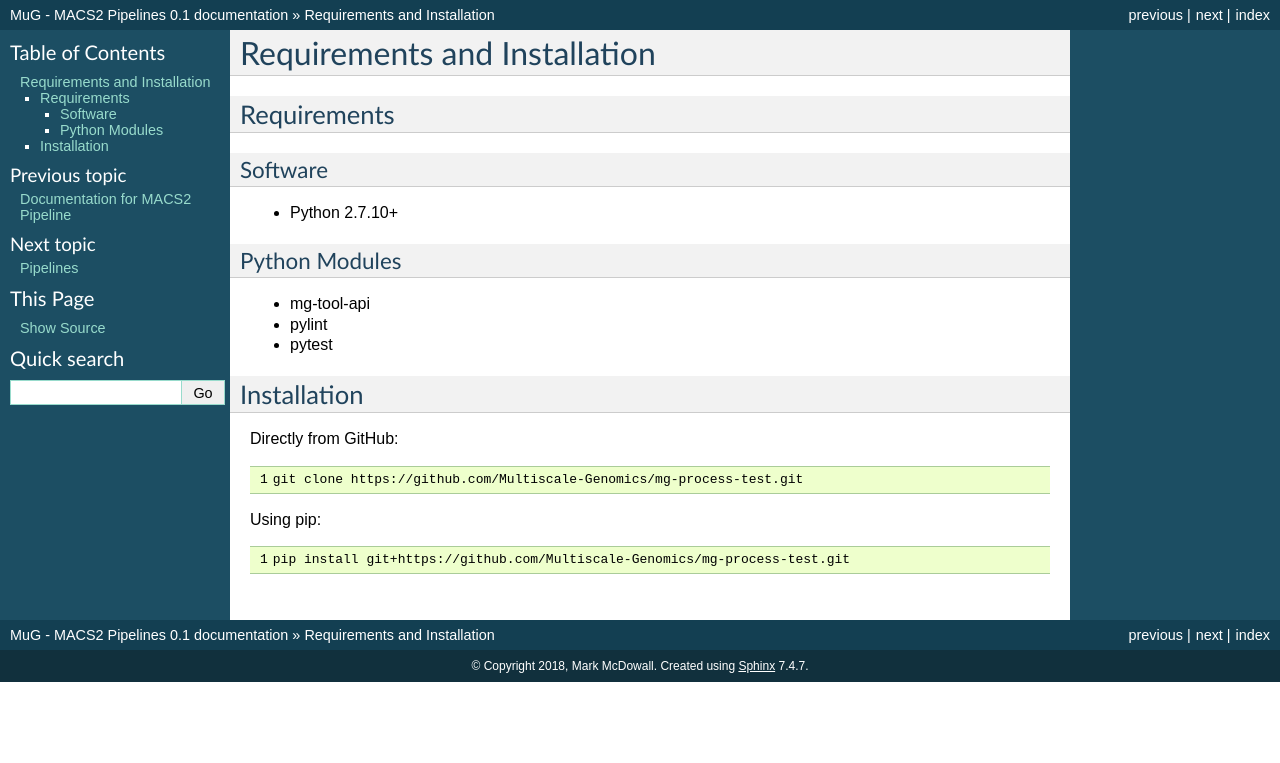
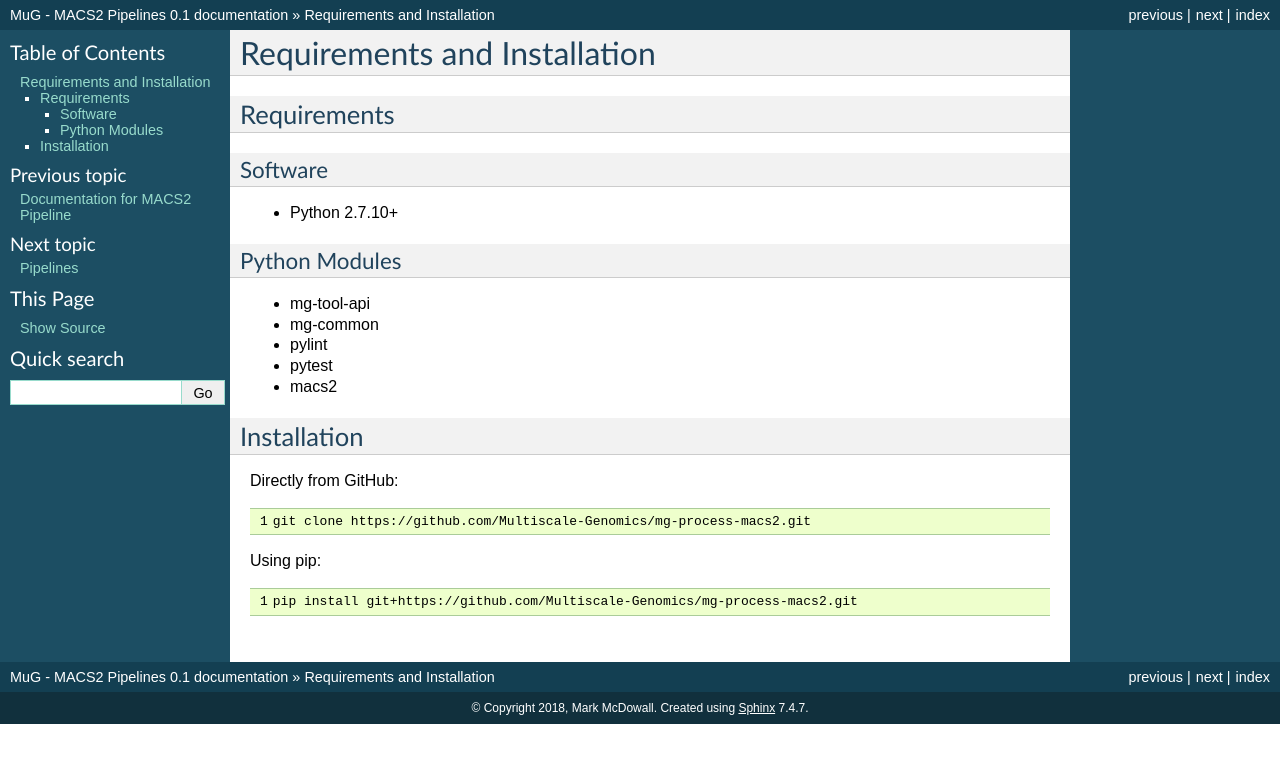
Before and after one commit to Multiscale-Genomics/mg-process-macs2, a Sphinx documentation site: the page built from docs/install.rst, in a window 1280 px wide. Shown: the top 763 px of the page. Built offline with Sphinx 7.4.7, drawn with Linux system fonts in a browser that asks for light colours.

Commit message:
Fix for the docs

```diff
--- a/docs/install.rst
+++ b/docs/install.rst
@@ -28,8 +28,10 @@
 ^^^^^^^^^^^^^^
 
 - mg-tool-api
+- mg-common
 - pylint
 - pytest
+- macs2
 
 Installation
 ------------
@@ -38,11 +40,11 @@
 .. code-block:: none
    :linenos:
 
-   git clone https://github.com/Multiscale-Genomics/mg-process-test.git
+   git clone https://github.com/Multiscale-Genomics/mg-process-macs2.git
 
 Using pip:
 
 .. code-block:: none
    :linenos:
 
-   pip install git+https://github.com/Multiscale-Genomics/mg-process-test.git
+   pip install git+https://github.com/Multiscale-Genomics/mg-process-macs2.git
--- a/docs/pipelines.rst
+++ b/docs/pipelines.rst
@@ -18,7 +18,7 @@
 
 Test Tool
 ---------
-.. automodule:: mg-process_macs2.process_macs2
+.. automodule:: mg_process_macs2.process_macs2
 
    This is a demonstration pipeline using the testTool.
 
@@ -51,5 +51,5 @@
 
    Methods
    =======
-   .. autoclass:: mg-process_macs2.process_macs2.process_macs2
+   .. autoclass:: mg_process_macs2.process_macs2.process_macs2
       :members:
```
